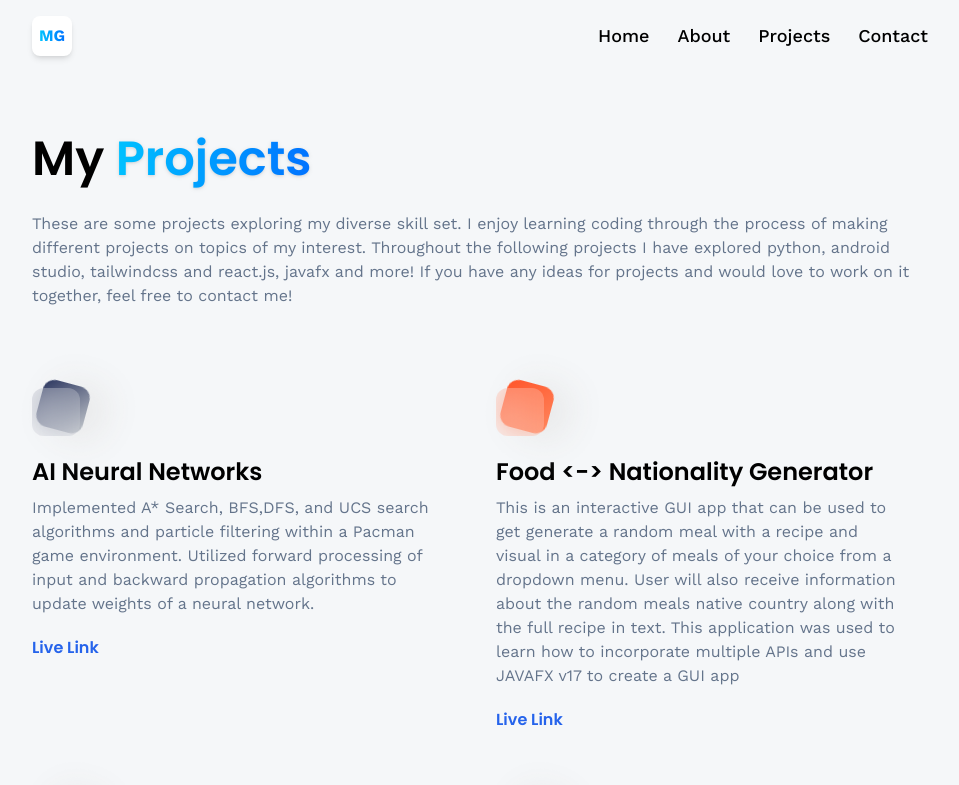
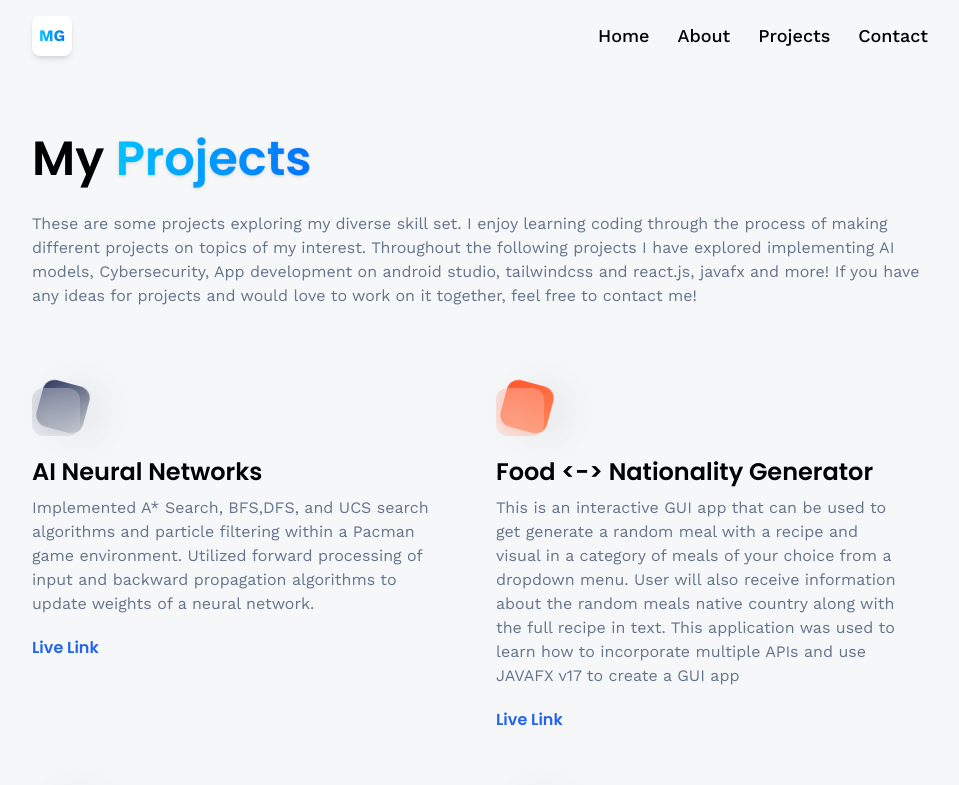
Before and after one commit to mgjslearn/mahathigumudavelli_portfolio, a React (Vite) app: page /projects in a window 1280 px wide. Shown: the top 785 px of the page, without its empty margins (160-1119 px from the left). Built offline with nearby package versions, Linux system fonts and the light colour scheme.

Commit message:
Update Projects.jsx

```diff
--- a/src/pages/Projects.jsx
+++ b/src/pages/Projects.jsx
@@ -17,7 +17,7 @@
     <div className='mt-5 flex flex-col gap-3 text-slate-500'>
       <p>
        These are some projects exploring my diverse skill set. I enjoy learning coding through the process of making different projects
-       on topics of my interest. Throughout the following projects I have explored python, android studio, tailwindcss and react.js, javafx and more!
+       on topics of my interest. Throughout the following projects I have explored implementing AI models, Cybersecurity, App development on android studio, tailwindcss and react.js, javafx and more!
        If you have any ideas for projects and would love to work on it together, feel free to contact me!
       </p>
     </div>
```
